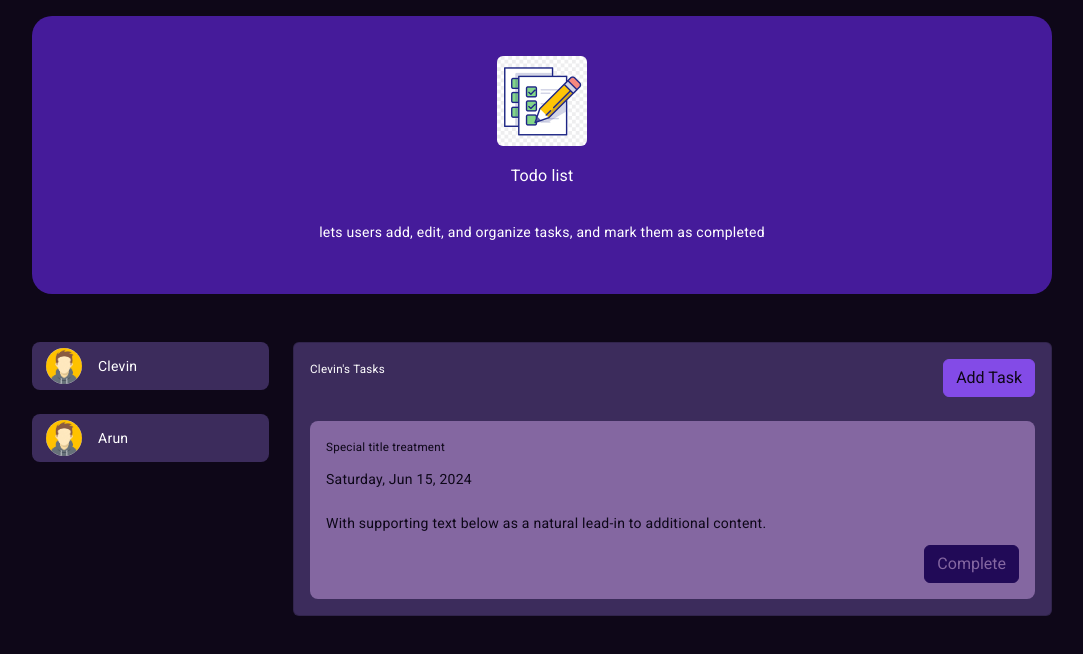
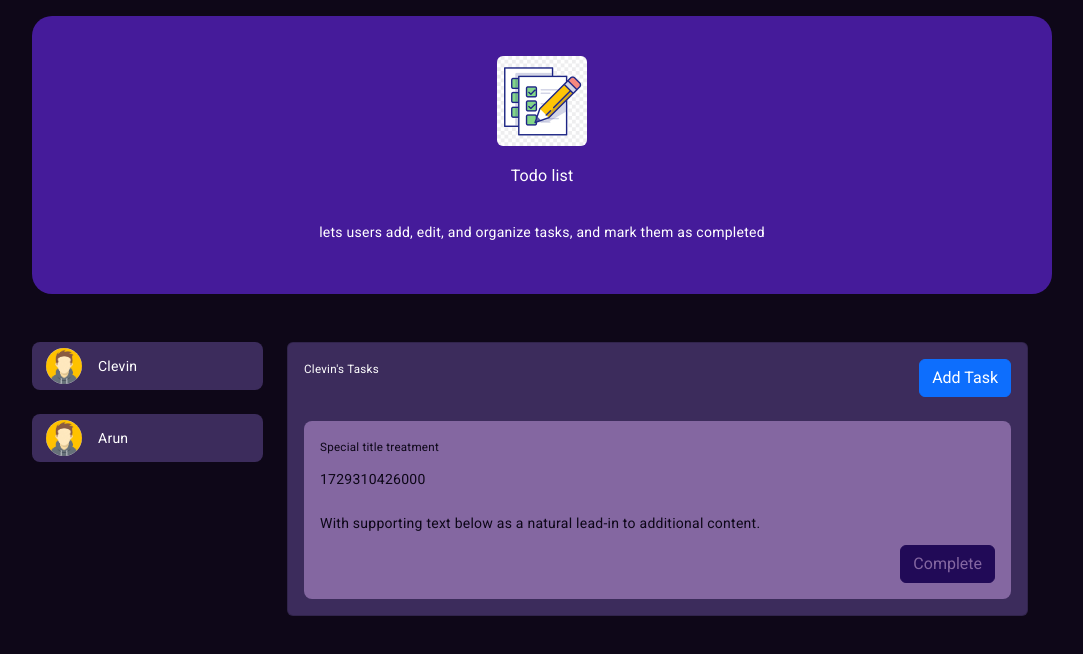
Before and after one commit to clevinwilson/Todo-angular, an Angular app: page / in a window 1280 px wide. Shown: the top 654 px of the page, without its empty margins (98-1181 px from the left). Built offline with nearby package versions, Linux system fonts and the light colour scheme.

Commit message:
add and list task completed

```diff
--- a/src/app/add-task/add-task.component.ts
+++ b/src/app/add-task/add-task.component.ts
@@ -27,13 +27,21 @@ export class AddTaskComponent {
   taskName: string = '';
   taskDescription: string = '';
 
+  /**
+   * Close dialog.
+   * @returns void.
+   */
   onCancel(): void {
     this.dialogRef.close();
   }
 
+  /**
+   * Add new task and close the dialog
+   * @returns void.
+   */
   onAdd(): void {
     const taskData = {
-      name: this.taskName,
+      title: this.taskName,
       description: this.taskDescription,
     };
     this.dialogRef.close(taskData);
--- a/src/app/app.component.html
+++ b/src/app/app.component.html
@@ -1,16 +1,29 @@
 <div class="container">
-  <div class="py-3 px-5">
+  <div class="py-3 px-5 row">
     <div class="col-md-12">
       <app-header></app-header>
     </div>
     <div class="row mt-5">
       <div class="col-md-3">
         @for (user of users(); track $index) {
-          <app-user-card [user]="user"></app-user-card>
+        <app-user-card [user]="user"></app-user-card>
         }
       </div>
       <div class="col-md-9">
-        <app-task-card></app-task-card>
+        <div class="card task-card-wrap p-3">
+          <div class="d-flex justify-content-between">
+            <h5>Clevin's Tasks</h5>
+            <button
+              class="btn btn-primary task-btn"
+              (click)="openAddTaskDialog()"
+            >
+              Add Task
+            </button>
+          </div>
+          @for (task of tasks(); track $index) {
+          <app-task-card [task] = "task"></app-task-card>
+          }
+        </div>
       </div>
     </div>
   </div>
--- a/src/app/app.component.scss
+++ b/src/app/app.component.scss
@@ -0,0 +1,4 @@
+.task-card-wrap {
+    background-color: #3c2c5c !important;
+    color: white;
+}
--- a/src/app/app.component.ts
+++ b/src/app/app.component.ts
@@ -1,27 +1,73 @@
-import { Component, OnInit, Signal, signal, WritableSignal } from '@angular/core';
+import {
+  Component,
+  OnInit,
+  signal,
+  WritableSignal,
+} from '@angular/core';
 import { RouterOutlet } from '@angular/router';
 import { MatSlideToggleModule } from '@angular/material/slide-toggle';
-import { HeaderComponent } from "./header/header.component";
+import { HeaderComponent } from './header/header.component';
 import { UserCardComponent } from './user-card/user-card.component';
-import { TaskCardComponent } from "./task-card/task-card.component";
+import { TaskCardComponent } from './task-card/task-card.component';
 import { TaskService } from './services/task.service';
-
+import { MatDialog } from '@angular/material/dialog';
+import { AddTaskComponent } from './add-task/add-task.component';
+import { task } from './interface/interface';
 
 @Component({
   selector: 'app-root',
   standalone: true,
-  imports: [RouterOutlet, MatSlideToggleModule, HeaderComponent, UserCardComponent, TaskCardComponent],
+  imports: [
+    RouterOutlet,
+    MatSlideToggleModule,
+    HeaderComponent,
+    UserCardComponent,
+    TaskCardComponent,
+  ],
   templateUrl: './app.component.html',
-  styleUrl: './app.component.scss'
+  styleUrl: './app.component.scss',
 })
 export class AppComponent implements OnInit {
-  constructor(private taskService: TaskService){}
+  constructor(private taskService: TaskService, public dialog: MatDialog) {}
 
-  users: WritableSignal<{ id: number, name: string, photo:string }[]> = signal([]);
+  users: WritableSignal<{ id: number; name: string; photo: string }[]> = signal(
+    []
+  );
+  tasks: WritableSignal<task[]> = signal([]);
   title = 'todo-list';
 
   ngOnInit(): void {
     this.users.set(this.taskService.users);
+    this.tasks.set(this.taskService.task);
   }
 
+  /**
+   * Add new task.
+   * @param task
+   * @returns void.
+   */
+  addNewTask(task: task): void {
+    this.tasks.update((currentTasks) => [...currentTasks, task]);
+  }
+
+  /**
+   * Open add task dialog box
+   * @returns void.
+   */
+  openAddTaskDialog(): void {
+    const dialogRef = this.dialog.open(AddTaskComponent, {
+      width: '600px',
+    });
+
+    dialogRef.afterClosed().subscribe((result) => {
+      if (result) {
+        this.addNewTask({
+          ...result,
+          id: Math.random(),
+          userId: 1,
+          createDate: Date.now(),
+        });
+      }
+    });
+  }
 }
--- /dev/null
+++ b/src/app/interface/interface.ts
@@ -0,0 +1,7 @@
+export interface task {
+    id: number;
+    userId: number;
+    title: string;
+    description: string;
+    createDate: number;
+  }
--- a/src/app/services/task.service.ts
+++ b/src/app/services/task.service.ts
@@ -18,5 +18,15 @@ export class TaskService {
       name: 'Arun',
       photo: './avatar-icon.png',
     }
+  ];
+
+  task = [
+    {
+      id: 1,
+      userId: 1,
+      title: 'Special title treatment',
+      description: 'With supporting text below as a natural lead-in to additional content.',
+      createDate: Date.now()
+    }
   ]
 }
--- a/src/app/task-card/task-card.component.html
+++ b/src/app/task-card/task-card.component.html
@@ -1,16 +1,10 @@
-<div class="card task-card-wrap p-3">
-  <div class="d-flex justify-content-between">
-    <h5>Clevin's Tasks</h5>
-    <button class="btn btn-primary task-btn" (click)="openAddTaskDialog()">Add Task</button>
-  </div>
-  <div class="card-body mt-4">
-    <h5 class="card-title">Special title treatment</h5>
-    <span>Saturday, Jun 15, 2024</span>
-    <p class="card-text mt-4">
-      With supporting text below as a natural lead-in to additional content.
-    </p>
-    <div class="d-flex justify-content-end align-items-center">
-      <button href="#" class="btn btn-primary complete-btn">Complete</button>
-    </div>
+<div class="card-body mt-4">
+  <h5 class="card-title">{{task().title}}</h5>
+  <span>{{task().createDate}}</span>
+  <p class="card-text mt-4">
+    {{task().description}}
+  </p>
+  <div class="d-flex justify-content-end align-items-center">
+    <button href="#" class="btn btn-primary complete-btn">Complete</button>
   </div>
 </div>
--- a/src/app/task-card/task-card.component.scss
+++ b/src/app/task-card/task-card.component.scss
@@ -1,8 +1,3 @@
-.task-card-wrap {
-  background-color: #3c2c5c !important;
-  color: white;
-}
-
 .card-body {
   background-color: #8467a1 !important;
   color: #0d0718 !important;
--- a/src/app/task-card/task-card.component.ts
+++ b/src/app/task-card/task-card.component.ts
@@ -1,7 +1,5 @@
-import { Component } from '@angular/core';
-import { MatDialog } from '@angular/material/dialog';
-import { AddTaskComponent } from '../add-task/add-task.component';
-
+import { Component, input, OnInit } from '@angular/core';
+import { task } from '../interface/interface';
 @Component({
   selector: 'app-task-card',
   standalone: true,
@@ -10,21 +8,5 @@ import { AddTaskComponent } from '../add-task/add-task.component';
   styleUrl: './task-card.component.scss'
 })
 export class TaskCardComponent {
-
-  constructor(public dialog: MatDialog) {}
-
-  openAddTaskDialog(): void {
-    console.log('open');
-
-    const dialogRef = this.dialog.open(AddTaskComponent, {
-      width: '600px'
-    });
-
-    dialogRef.afterClosed().subscribe(result => {
-      if (result) {
-        console.log('Task Added:', result);
-        // Handle the new task data (save it, display it, etc.)
-      }
-    });
-  }
+  task = input.required<task>();
 }
```
